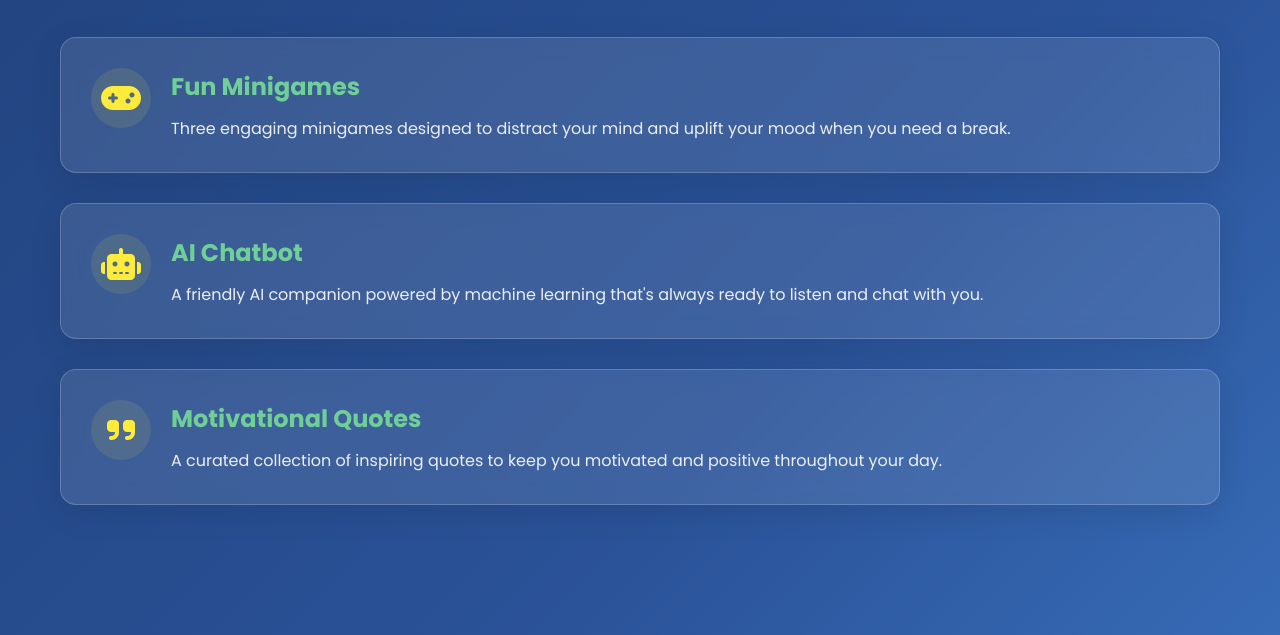
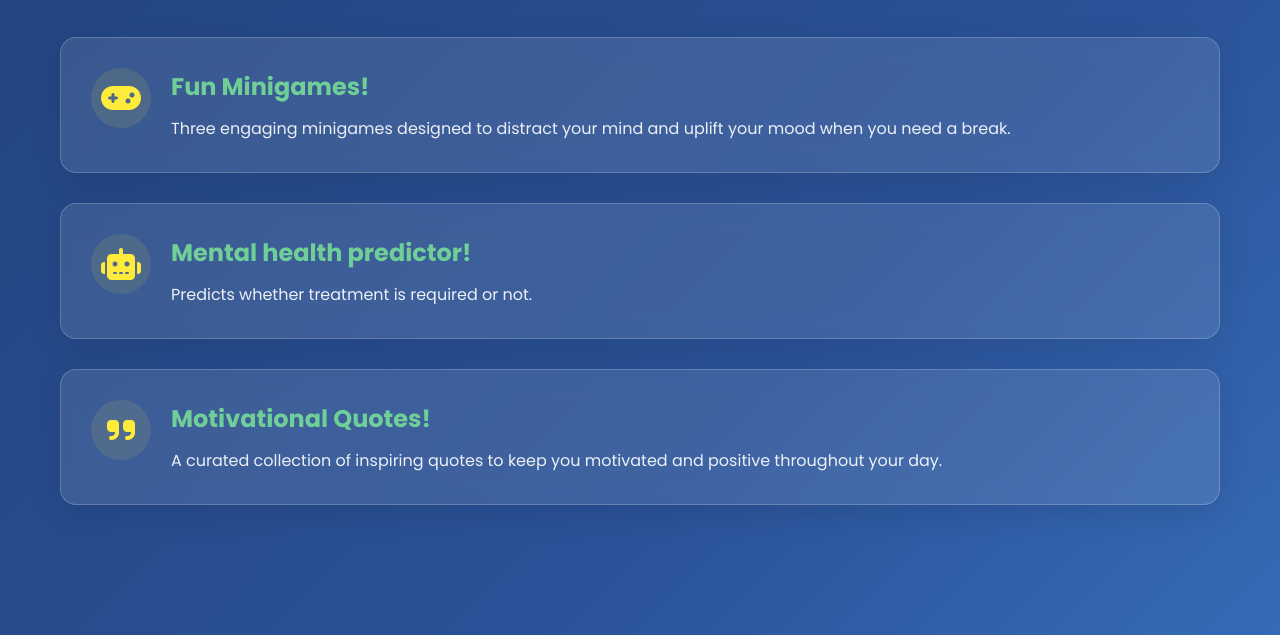
Before and after one commit to Satvik-Sharma511/MoodMateFrontend, a plain HTML site: page learnmore.html in a window 1280 px wide. Shown: the part 750-1385 px from the top of the page. Drawn offline with Linux system fonts and the light colour scheme.

Commit message:
Update learnmore.html

```diff
--- a/learnmore.html
+++ b/learnmore.html
@@ -33,7 +33,7 @@
                 <a href="minigames.html">Games</a>
                 <a href="quotes.html">Quotes</a>
                 <a href="addskills.html">Skills</a>
-                <a href="http://localhost:8501">Check mental health</a>
+                <a href="http://moodmatebackend-prediction.streamlit.app">Check mental health</a>
             </div>
             <div class="theme-toggle">
                 <i class="fas fa-moon" id="theme-icon"></i>
@@ -61,7 +61,7 @@
                         <i class="fas fa-gamepad"></i>
                     </div>
                     <div class="feature-content">
-                        <h3>Fun Minigames</h3>
+                        <h3>Fun Minigames!</h3>
                         <p>Three engaging minigames designed to distract your mind and uplift your mood when you need a break.</p>
                     </div>
                 </div>
@@ -71,8 +71,8 @@
                         <i class="fas fa-robot"></i>
                     </div>
                     <div class="feature-content">
-                        <h3>AI Chatbot</h3>
-                        <p>A friendly AI companion powered by machine learning that's always ready to listen and chat with you.</p>
+                        <h3>Mental health predictor!</h3>
+                        <p>Predicts whether treatment is required or not.</p>
                     </div>
                 </div>
 
@@ -81,7 +81,7 @@
                         <i class="fas fa-quote-right"></i>
                     </div>
                     <div class="feature-content">
-                        <h3>Motivational Quotes</h3>
+                        <h3>Motivational Quotes!</h3>
                         <p>A curated collection of inspiring quotes to keep you motivated and positive throughout your day.</p>
                     </div>
                 </div>
```
